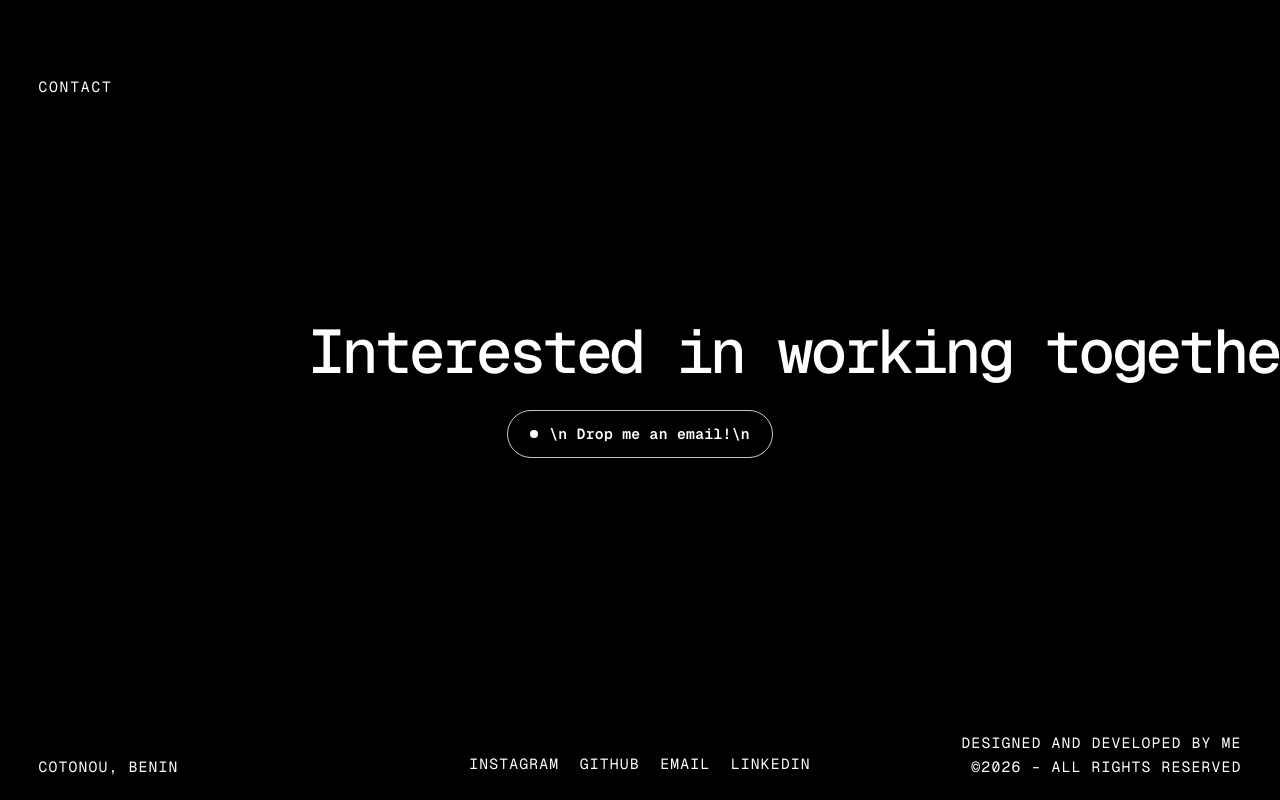
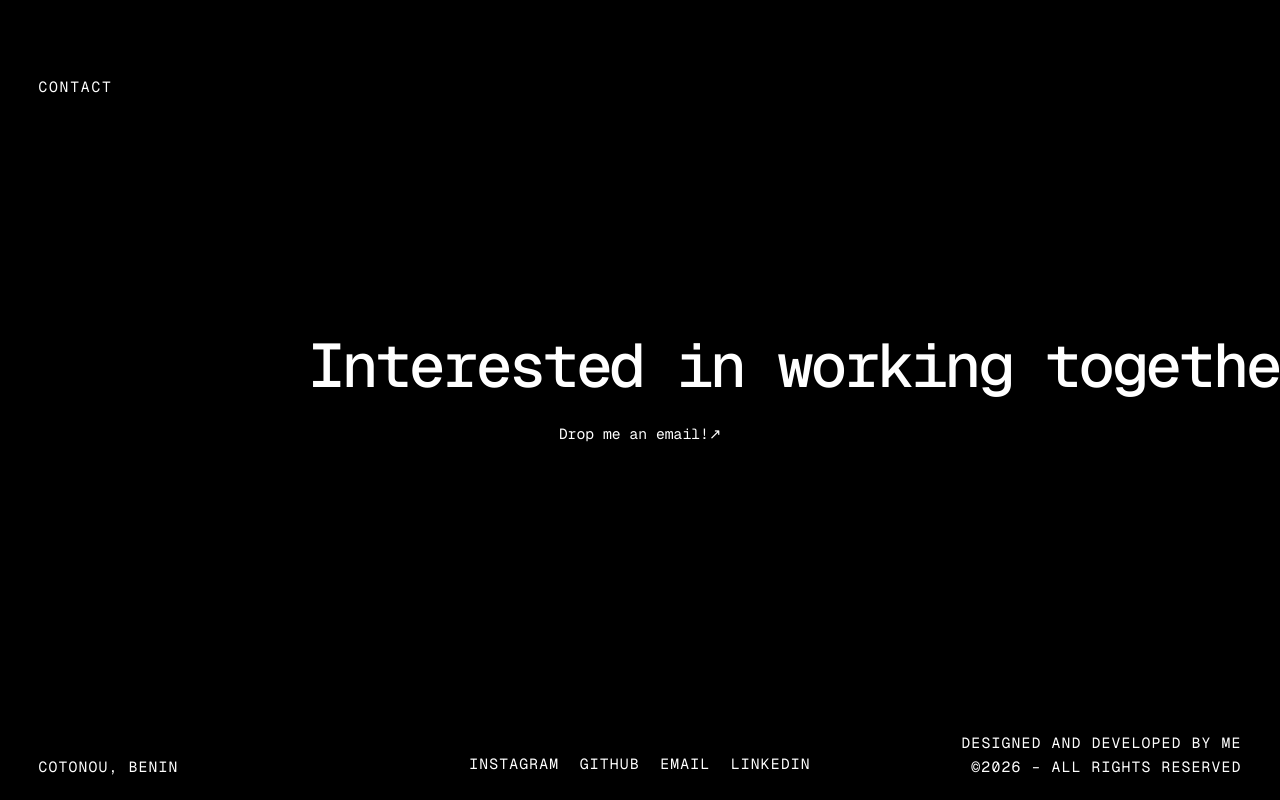
Before and after one commit to emma-dasilva-dev/emma-portfolio, a Next.js app: page / in a window 1280 px wide. Shown: the part 3535-4335 px from the top of the page. Built offline with nearby package versions, Linux system fonts and the light colour scheme.

Commit message:
Use reliable centered footer email CTA

```diff
--- a/src/components/sections/Contact.tsx
+++ b/src/components/sections/Contact.tsx
@@ -1,7 +1,6 @@
 "use client";
 
 import { motion } from "motion/react";
-import { InteractiveHoverButton } from "@/components/ui/interactive-hover-button";
 
 const socials = [
   ["Instagram", "https://www.instagram.com/emmadev.bj"],
@@ -25,11 +24,15 @@ export default function Contact() {
         <div className="contact-message">
           <h2>Interested in working together?</h2>
 
-          <InteractiveHoverButton
+          <a
+            className="contact-email-button"
             href="https://mail.google.com/mail/?view=cm&fs=1&to=emma.dasilva.dev@gmail.com&su=Hello%20Emma"
             target="_blank"
             rel="noreferrer"
-          >\n            Drop me an email!\n          </InteractiveHoverButton>
+          >
+            <span>Drop me an email!</span>
+            <span aria-hidden="true">↗</span>
+          </a>
         </div>
       </motion.div>
 
```
